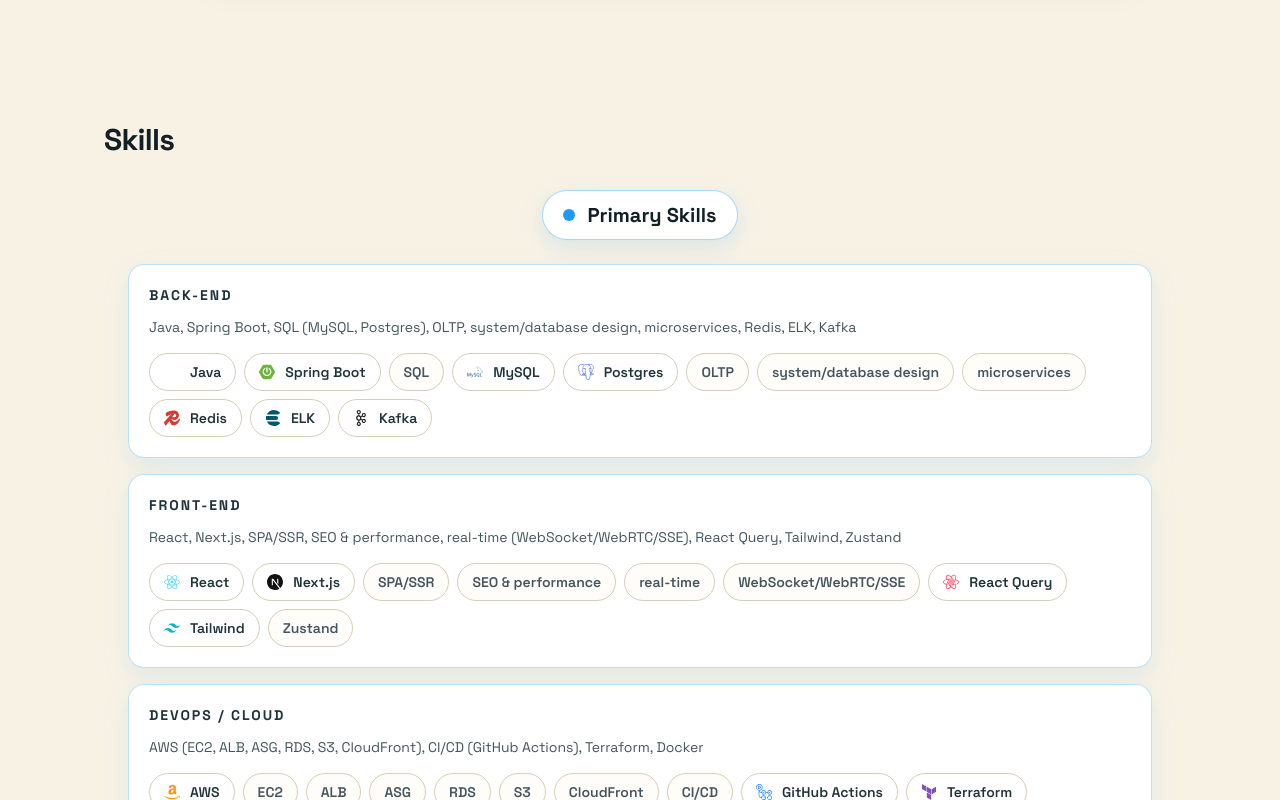
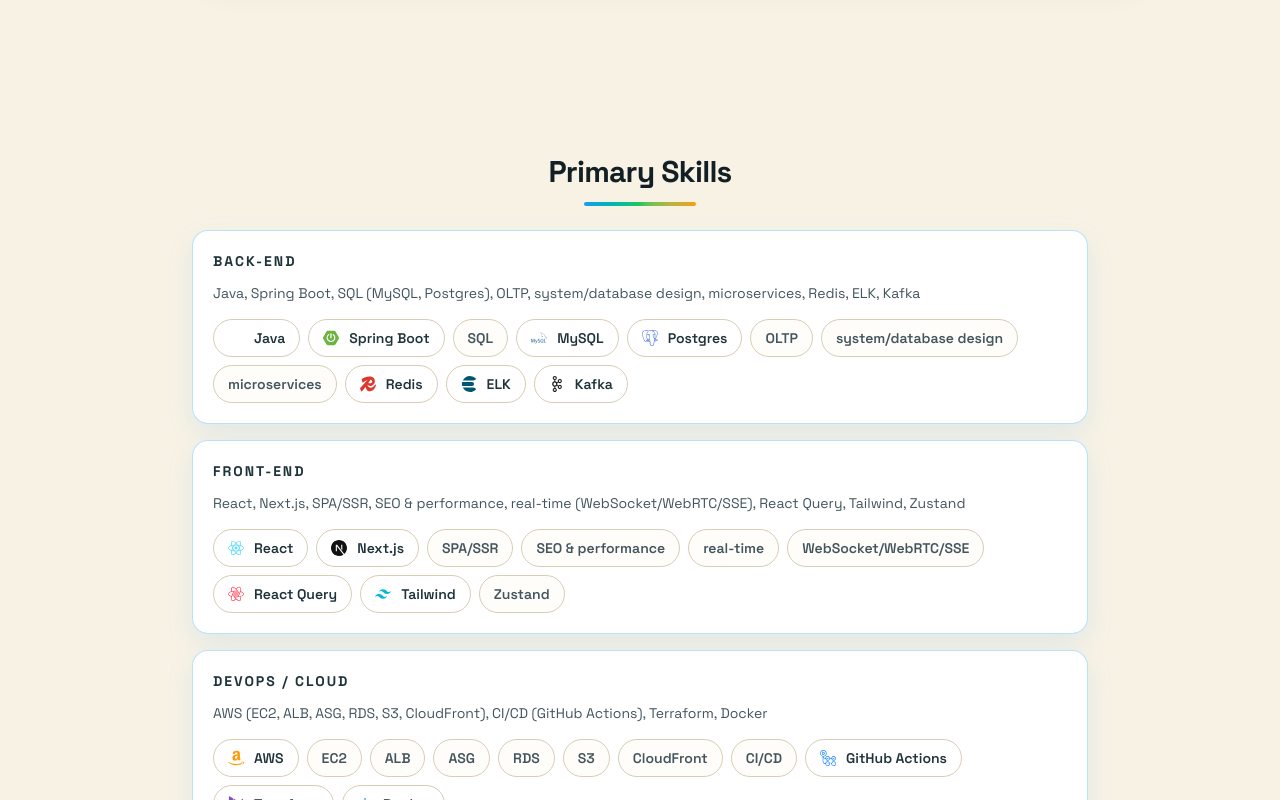
Before and after one commit to nhut-ha-98/nhutha-portfolio, a Next.js app: page / in a window 1280 px wide. Shown: the part 2900-3700 px from the top of the page. Built offline with nearby package versions, Linux system fonts and the light colour scheme; some icons are missing.

Commit message:
feat: add ColorUnderlineHeader component and integrate it into SkillSectionsView for improved section titles

```diff
--- a/components/headless/SkillsSection.tsx
+++ b/components/headless/SkillsSection.tsx
@@ -17,7 +17,7 @@
 
   return (
     <SectionContainer id="skills" spacing="default">
-      <SectionShell title="Skills">
+      <SectionShell title="">
         <SkillSectionsView sections={sections} />
       </SectionShell>
     </SectionContainer>
--- /dev/null
+++ b/components/ui/ColorUnderlineHeader.tsx
@@ -0,0 +1,29 @@
+interface ColorUnderlineHeaderProps {
+  title: string;
+  primary?: boolean;
+}
+
+export function ColorUnderlineHeader({
+  title,
+  primary = false,
+}: ColorUnderlineHeaderProps) {
+  return (
+    <div className="text-center">
+      <h3
+        className={`font-bold tracking-tight text-[var(--ink)] ${
+          primary ? "text-2xl sm:text-3xl" : "text-xl sm:text-2xl"
+        }`}
+      >
+        {title}
+      </h3>
+      <div
+        aria-hidden="true"
+        className={`mx-auto mt-3 h-1 rounded-full ${
+          primary
+            ? "w-28 bg-gradient-to-r from-[#1D9BF0] via-[#22C55E] to-[#F59E0B]"
+            : "w-20 bg-gradient-to-r from-[#22A06B] via-[#1D9BF0] to-[#38BDF8]"
+        }`}
+      />
+    </div>
+  );
+}
--- a/components/ui/SkillSectionsView.tsx
+++ b/components/ui/SkillSectionsView.tsx
@@ -1,5 +1,6 @@
 import type { AboutMe } from "@/data/rendercv";
 import { Icon } from "@iconify/react";
+import { ColorUnderlineHeader } from "./ColorUnderlineHeader";
 
 type IconSpec = {
   keyword: string;
@@ -148,31 +149,12 @@
               isPrimary ? "space-y-6 text-center" : "space-y-4 text-center"
             }
           >
-            <div className="flex justify-center">
-              <h3
-                className={`relative inline-flex items-center rounded-full border bg-white font-bold text-[var(--ink)] ${
-                  isPrimary
-                    ? "border-[#1D9BF0]/40 px-5 py-2.5 text-xl shadow-[0_8px_24px_rgba(29,155,240,0.14)]"
-                    : "border-[var(--line)] px-4 py-2 text-base"
-                }`}
-              >
-                <span
-                  aria-hidden="true"
-                  className={`mr-3 inline-block rounded-full ${
-                    isPrimary ? "h-3 w-3" : "h-2.5 w-2.5"
-                  }`}
-                  style={{
-                    backgroundColor: isPrimary ? "#1D9BF0" : "#22A06B",
-                  }}
-                />
-                {section.title}
-              </h3>
-            </div>
+            <ColorUnderlineHeader title={section.title} primary={isPrimary} />
 
             <div
               className={`grid gap-4 ${
                 isPrimary
-                  ? "md:grid-cols-1"
+                  ? "md:grid-cols-1 max-w-4xl mx-auto"
                   : "mx-auto max-w-4xl md:grid-cols-2"
               }`}
             >
```
